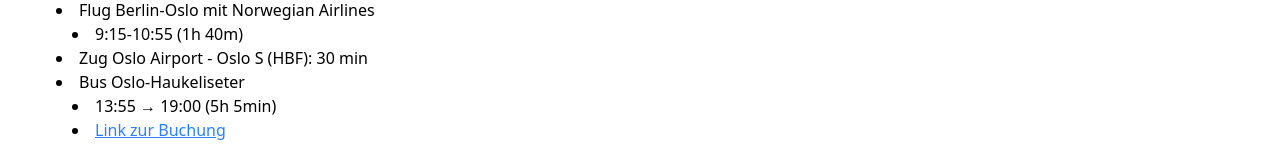
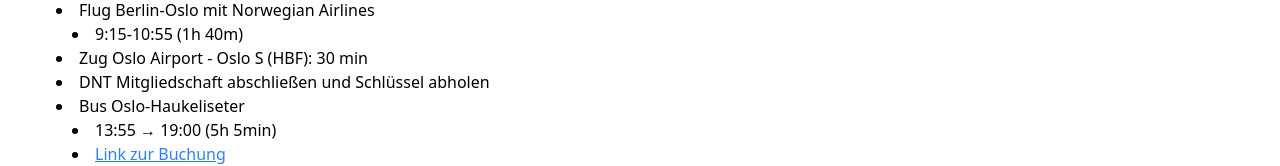
Before and after one commit to johannesschweig/hardangervidda-2025, a Vue app: page /planning in a window 1280 px wide. Shown: the part 366-532 px from the top of the page. Built offline with nearby package versions, Linux system fonts and the light colour scheme.

Commit message:
added dnt membership, removed old images

```diff
--- a/src/views/Planning.vue
+++ b/src/views/Planning.vue
@@ -21,6 +21,7 @@
           </ul>
         </li>
         <li>Zug Oslo Airport - Oslo S (HBF): 30 min</li>
+        <li>DNT Mitgliedschaft abschließen und Schlüssel abholen</li>
         <li>Bus Oslo-Haukeliseter
           <ul class="list-disc list-inside ml-4">
             <li>13:55 → 19:00 (5h 5min)</li>
@@ -87,8 +88,6 @@
 
 <script setup>
 import { ref, computed } from 'vue'
-import tourImage from '@/assets/planning/tour.png'
-import tourStagesImage from '@/assets/planning/tour-stages.png'
 
 const costs = ref([
   { description: 'Flug', amount: 250, currency: 'EUR' },
```
Also changed, not shown: src/assets/planning/tour-stages.png (deleted), src/assets/planning/tour.png (deleted).
